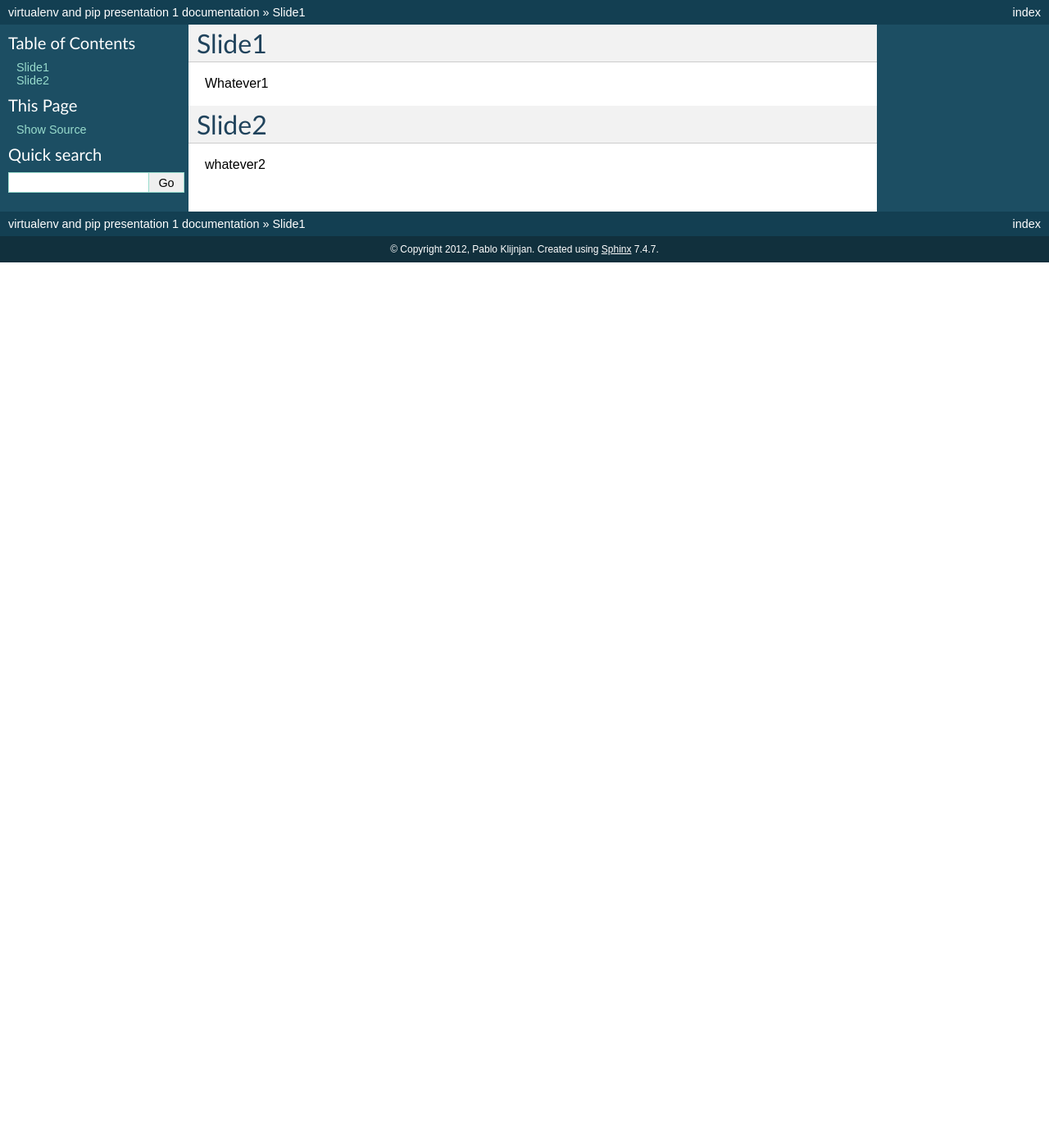
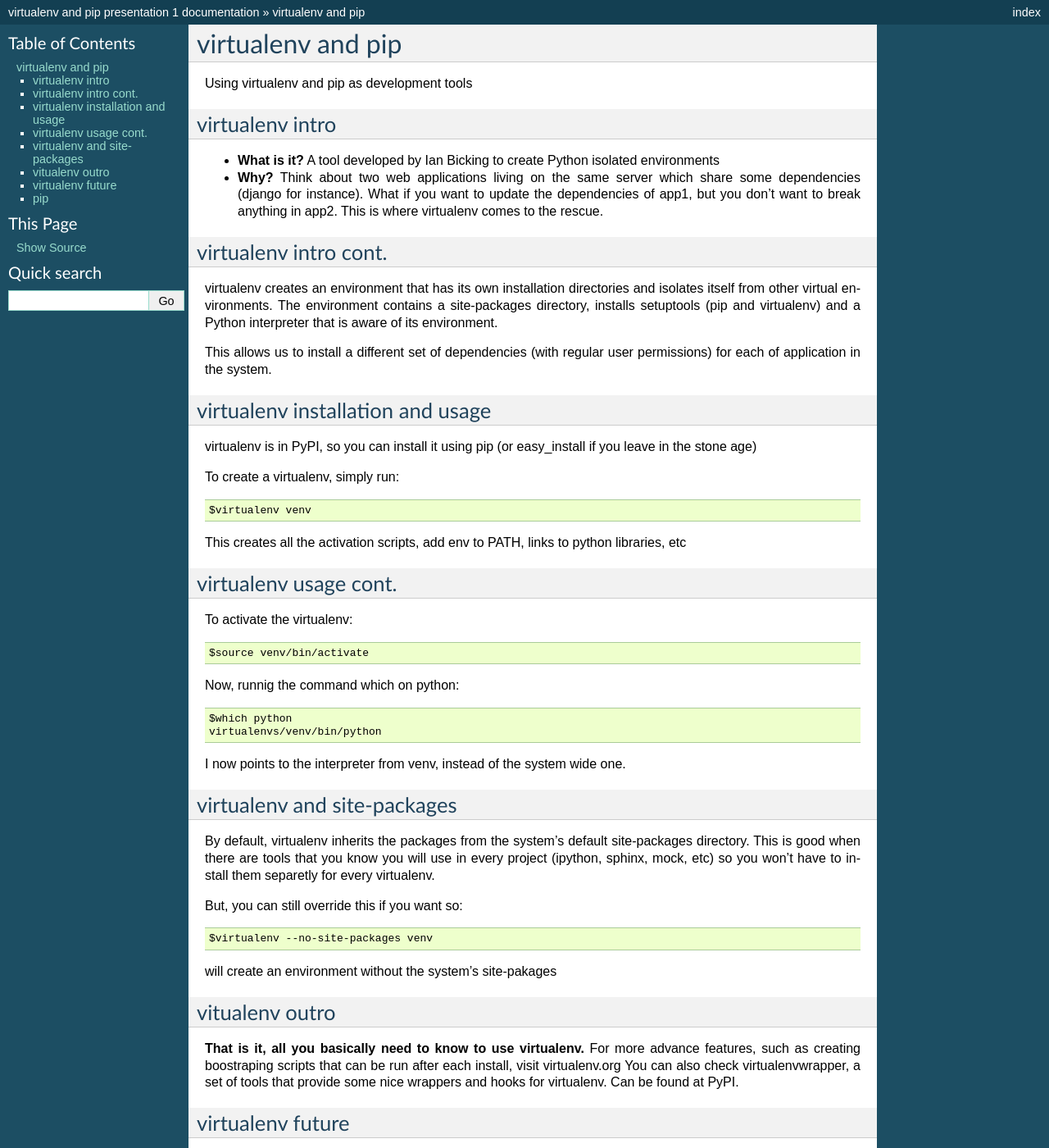
Before and after one commit to holandes22/slides, a Sphinx documentation site: the page built from pip-and-virtualenv/source/slides.rst, in a window 1280 px wide and 1400 px high. Shown: the whole window at 82% size. Built offline with Sphinx 7.4.7, drawn with Linux system fonts in a browser that asks for light colours; some of the changed text lies outside the part shown.

Commit message:
Changes slides theme to show title at the beginning of slide

```diff
--- a/pip-and-virtualenv/source/conf.py
+++ b/pip-and-virtualenv/source/conf.py
@@ -240,3 +240,6 @@
 
 # How to display URL addresses: 'footnote', 'no', or 'inline'.
 #texinfo_show_urls = 'footnote'
+
+slide_levels = 2
+slide_theme = 'single-level'
--- a/pip-and-virtualenv/source/slides.rst
+++ b/pip-and-virtualenv/source/slides.rst
@@ -1,9 +1,78 @@
-Slide1
-======
+virtualenv and pip
+==================
 
-Whatever1
+Using virtualenv and pip as development tools
 
-Slide2
-======
 
-whatever2
+virtualenv intro
+----------------
+
+* **What is it?** A tool developed by Ian Bicking to create Python isolated environments
+* **Why?** Think about two web applications living on the same server which share some dependencies (django for instance).
+  What if you want to update the dependencies of app1, but you don't want to break anything in app2.
+  This is where virtualenv comes to the rescue.
+
+virtualenv intro cont.
+----------------------
+
+virtualenv creates an environment that has its own installation directories and isolates itself from other virtual
+environments. The environment contains a site-packages directory, installs setuptools (pip and virtualenv) and a Python
+interpreter that is aware of its environment.
+
+This allows us to install a different set of dependencies (with regular user permissions) for each of application in the system.
+
+
+virtualenv installation and usage
+---------------------------------
+
+virtualenv is in PyPI, so you can install it using pip (or easy_install if you leave in the stone age)
+
+To create a virtualenv, simply run::
+
+    $virtualenv venv
+
+This creates all the activation scripts, add env to PATH, links to python libraries, etc
+
+virtualenv usage cont.
+----------------------
+
+To activate the virtualenv::
+
+    $source venv/bin/activate
+
+Now, runnig the command which on python::
+
+    $which python
+    virtualenvs/venv/bin/python
+
+I now points to the interpreter from venv, instead of the system wide one.
+
+virtualenv and site-packages
+----------------------------
+
+By default, virtualenv inherits the packages from the system's default site-packages directory. This is good when there
+are tools that you know you will use in every project (ipython, sphinx, mock, etc) so you won't have to install them
+separetly for every virtualenv.
+
+But, you can still override this if you want so::
+
+    $virtualenv --no-site-packages venv
+
+will create an environment without the system's site-pakages
+
+vitualenv outro
+---------------
+
+**That is it, all you basically need to know to use virtualenv.**
+For more advance features, such as creating boostraping scripts that can be run after each install, visit virtualenv.org
+You can also check virtualenvwrapper, a set of tools that provide some nice wrappers and hooks for virtualenv. Can be
+found at PyPI.
+
+virtualenv future
+-----------------
+
+todo: sacar de pycon sunday morning lightning talks, frank meyer (~minuto 13)
+
+
+pip
+---
```
